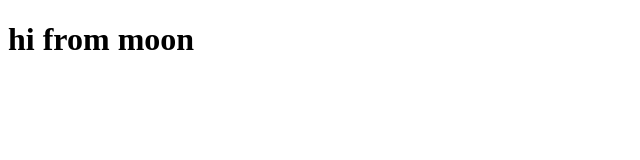
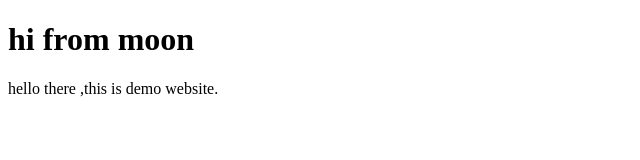
Before and after one commit to Moonjahan/slackAssignment, a plain HTML site: page index.html in a window 1280 px wide. Shown: the whole page, without its empty margins (0-640 px from the left). Drawn offline with Linux system fonts and the light colour scheme.

Commit message:
hi from f1

```diff
--- a/index.html
+++ b/index.html
@@ -8,5 +8,6 @@
 </head>
 <body>
     <h1>hi from moon</h1>
+    <p>hello there ,this is demo website.</p>
 </body>
 </html>
```
